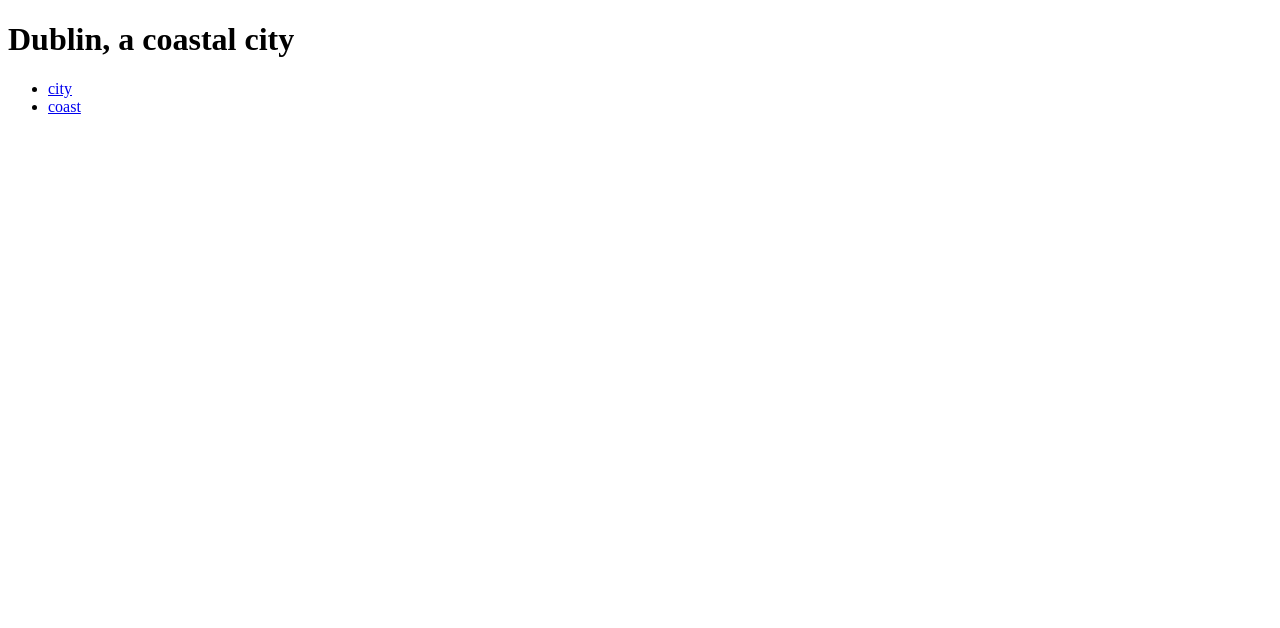
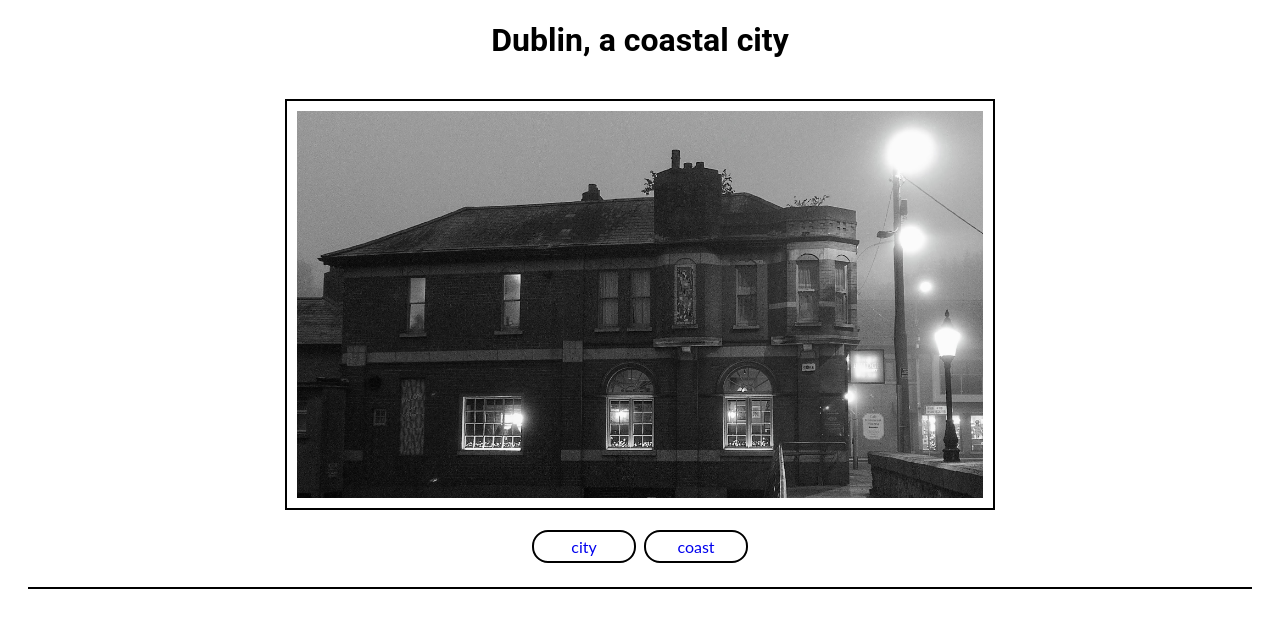
Before and after one commit to tobiaschristophe/First-project, a plain HTML site: page index.html in a window 1280 px wide. Drawn offline with Linux system fonts and the light colour scheme.

Commit message:
feat:add images to the webpages

```diff
--- a/index.html
+++ b/index.html
@@ -5,12 +5,18 @@
     <meta charset="UTF-8">
     <meta http-equiv="X-UA-Compatible" content="IE=edge">
     <meta name="viewport" content="width=device-width, initial-scale=1.0">
+     <link rel="stylesheet" href="assets/css/style.css">
     <title>Dublin</title>
 </head>
 
 <body>
     <h1>Dublin, a coastal city</h1>
     <nav>
+        <section>
+            <figure>
+            <img src ="assets/images/city.jpg" alt="an image of urban Dublin">
+            </figure>
+        </section>
         <ul>
             <li>
                 <a href="index.html">city</a>
```
Also changed, not shown: assets/images/beach.jpg (added), assets/images/city.jpg (added).
